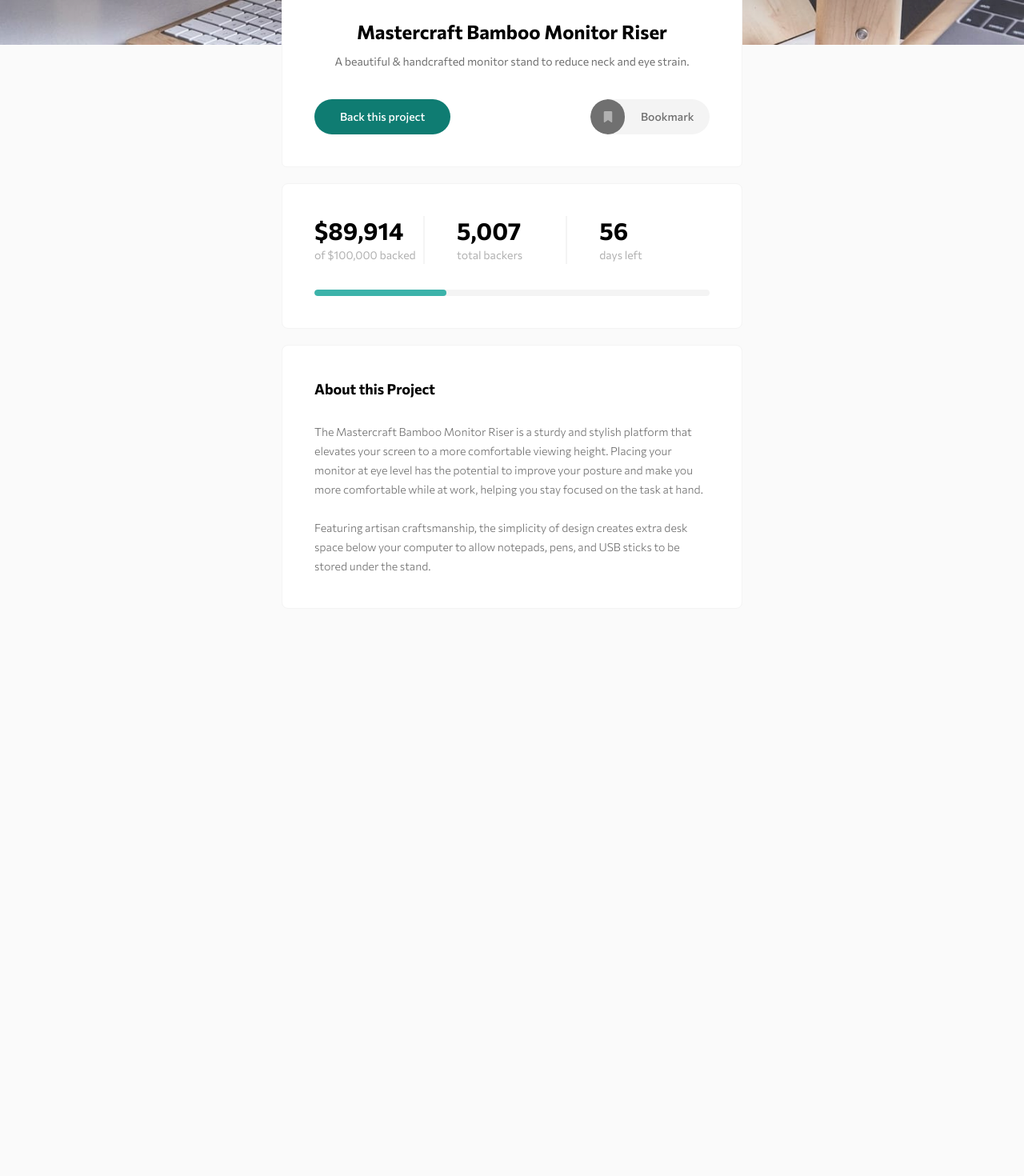
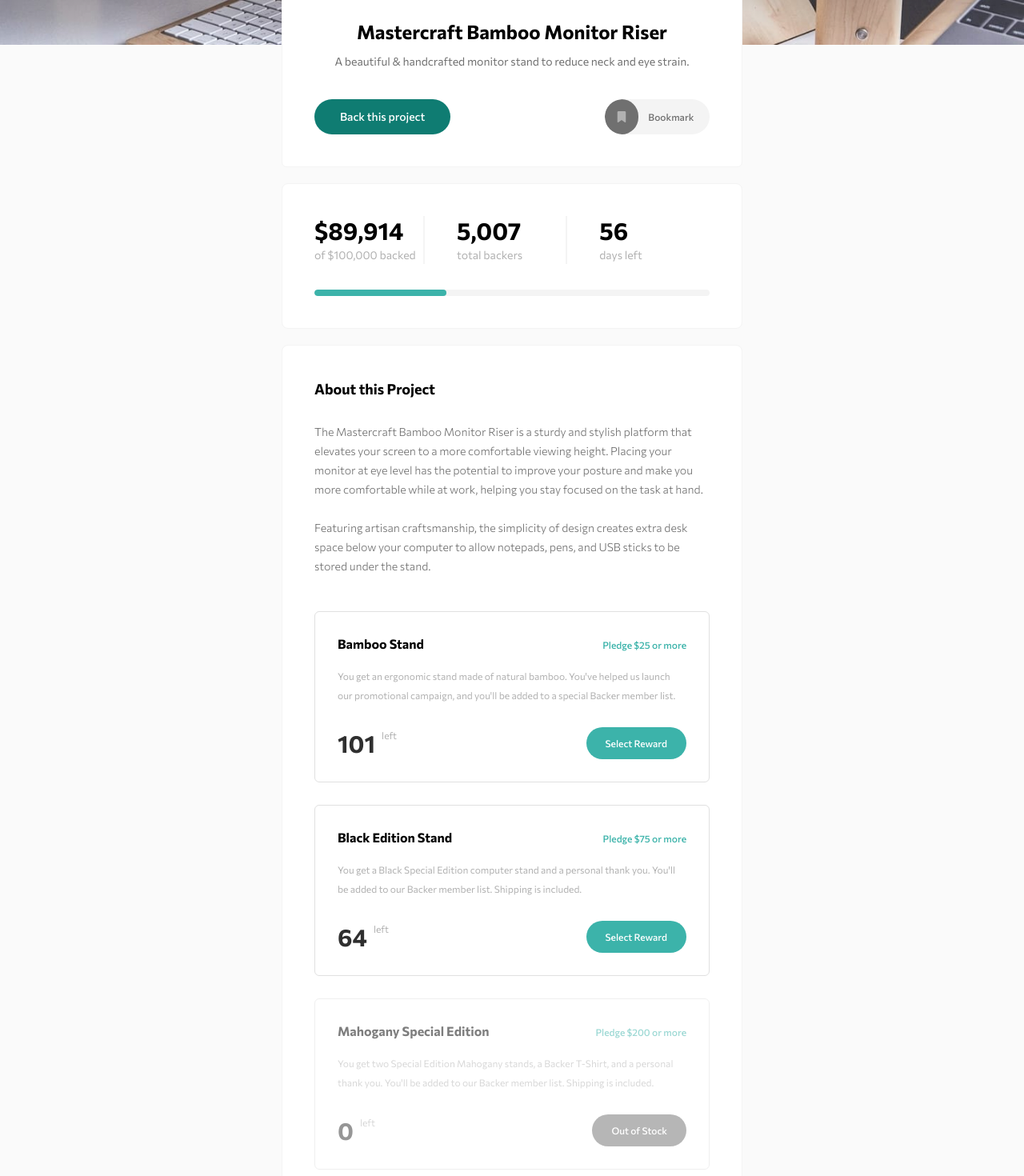
Before and after one commit to vansh2308/mastercraft-crowdfund, a React (Vite) app: page / in a window 1280 px wide. Shown: the part 300-1770 px from the top of the page at 80% size. Before the commit the page ends 1101 px from the top, so only its background shows below. Built offline with nearby package versions, Linux system fonts and the light colour scheme.

Commit message:
Make reward tile, dynmaic data and styles

```diff
--- a/src/App.jsx
+++ b/src/App.jsx
@@ -3,6 +3,7 @@ import About from './components/About'
 import Header from './components/Header'
 import Hero from './components/Hero'
 import Stats from './components/Stats'
+
 
 
 function App() {
--- a/src/components/About.jsx
+++ b/src/components/About.jsx
@@ -1,12 +1,28 @@
 
-export default function About(){
-    return(
+import { useEffect } from "react"
+import rewardData from "./../rewardData.json"
+import RewardTile from "./RewardTile";
+
+
+export default function About() {
+    useEffect(() => {
+        console.log(rewardData);
+    }, [])
+
+    return (
         <div className="w-full h-fit bg-white border-greywhite border-[1px] rounded-lg min-h-40 p-10">
             <h3 className="font-bold text-lg mb-7">About this Project</h3>
-            <p className="text-dgrey font-light text-sm leading-6">
-            The Mastercraft Bamboo Monitor Riser is a sturdy and stylish platform that elevates your screen to a more comfortable viewing height. Placing your monitor at eye level has the potential to improve your posture and make you more comfortable while at work, helping you stay focused on the task at hand. <br/><br/> Featuring artisan craftsmanship, the simplicity of design creates extra desk space below your computer to allow notepads, pens, and USB sticks to be stored under the stand.
+            <p className="text-dgrey font-light text-sm leading-6 pb-4">
+                The Mastercraft Bamboo Monitor Riser is a sturdy and stylish platform that elevates your screen to a more comfortable viewing height. Placing your monitor at eye level has the potential to improve your posture and make you more comfortable while at work, helping you stay focused on the task at hand. <br /><br /> Featuring artisan craftsmanship, the simplicity of design creates extra desk space below your computer to allow notepads, pens, and USB sticks to be stored under the stand.
+            </p>
 
-            </p>
+            {
+                rewardData.map((reward, key) => {
+                    return(
+                        <RewardTile reward={reward} />
+                    )
+                })
+            }
 
         </div>
     )
--- a/src/components/Hero.jsx
+++ b/src/components/Hero.jsx
@@ -1,11 +1,17 @@
 
+import { useEffect, useState } from "react";
 import logoMastercraft from "./../assets/logo-mastercraft.svg"
 import { FaBookmark } from "react-icons/fa6";
 
-export default function Hero(){
-    return(
+export default function Hero() {
+    const [bookMarked, setBookmarked] = useState(false)
+    useEffect(() => {
+        console.log(bookMarked);
+    }, [bookMarked])
+
+    return (
         <div className="w-full bg-white h-max border-greywhite rounded-md border-[1px] relative overflow-visible p-10 text-center">
-            <img src={logoMastercraft} className="w-14 absolute top-0 left-1/2 -translate-x-1/2 -translate-y-1/2" alt="logo-mc"/>
+            <img src={logoMastercraft} className="w-14 absolute top-0 left-1/2 -translate-x-1/2 -translate-y-1/2" alt="logo-mc" />
 
             <h1 className="font-bold text-2xl mt-4 mb-2">Mastercraft Bamboo Monitor Riser</h1>
             <span className="font-normal text-dgrey text-sm">A beautiful & handcrafted monitor stand to reduce neck and eye strain.</span>
@@ -14,11 +20,18 @@ export default function Hero(){
                     Back this project
                 </button>
 
-                <button className="flex gap-5 items-center rounded-full bg-greywhite text-dgrey text-sm font-medium ">
-                    <div className="h-full text-lgrey aspect-square p-3 bg-dgrey rounded-full flex items-center justify-center">
+                <button
+                    className="flex gap-3 items-center rounded-full bg-greywhite text-dgrey text-sm font-medium "
+                    onClick={() => setBookmarked(!bookMarked)}
+                    style={bookMarked ? { backgroundColor: "#00c1ae2e", color: "#0f7c72" } : {}}
+                >
+                    <div
+                        className="h-full text-lgrey aspect-square p-3 bg-dgrey rounded-full flex items-center justify-center"
+                        style={bookMarked ? { backgroundColor: "#0f7c72", color: "#fff" } : {}}
+                    >
                         <FaBookmark />
                     </div>
-                    <span className="pr-6">Bookmark</span>
+                    <span className="pr-6 text-xs font-medium"> { bookMarked ? "Bookmarked" : "Bookmark" } </span>
                 </button>
 
             </div>
--- /dev/null
+++ b/src/components/RewardTile.jsx
@@ -0,0 +1,34 @@
+
+import { useEffect } from "react"
+
+export default function RewardTile({ reward }){
+    return(
+        <div
+        className="w-full border-[1px] border-lgrey/40 h-fit p-7 mt-7 rounded-md"
+        style={ !reward.qtyLeft ? {opacity: "0.5" } : {} }
+        >
+            <div className="flex w-full justify-between items-baseline">
+                <h4 className="font-bold text-md "> {reward.name} </h4>
+                <p className="text-xs font-medium  text-lgreen">Pledge ${reward.minPrice} or more</p>
+            </div>
+
+            <p className="mt-4 text-xs text-lgrey leading-6 font-normal"> {reward.details} </p>
+
+            <div className="w-full flex justify-between mt-7 items-center">
+                <div className="flex gap-2 ">
+                    <h2 className="font-bold text-3xl align-middle text-black">{reward.qtyLeft}</h2>
+                    <span className="text-xs text-lgrey">left</span>
+                </div>
+
+                <button
+                className="bg-lgreen px-6 py-3 rounded-full text-xs text-white font-medium hover:bg-green"
+                style={ !reward.qtyLeft ? {backgroundColor: "#707070"} : {} }
+                >
+                    { reward.qtyLeft ?  "Select Reward": "Out of Stock"}
+                </button>
+
+            </div>
+
+        </div>
+    )
+}
--- /dev/null
+++ b/src/rewardData.json
@@ -0,0 +1,21 @@
+
+[
+    {
+        "name": "Bamboo Stand",
+        "minPrice": 25,
+        "details": "You get an ergonomic stand made of natural bamboo. You've helped us launch our promotional campaign, and you'll be added to a special Backer member list.",
+        "qtyLeft": 101
+    },
+    {
+        "name": "Black Edition Stand",
+        "minPrice": 75,
+        "details": "You get a Black Special Edition computer stand and a personal thank you. You'll be added to our Backer member list. Shipping is included.",
+        "qtyLeft": 64
+    },
+    {
+        "name": "Mahogany Special Edition",
+        "minPrice": 200,
+        "details": "You get two Special Edition Mahogany stands, a Backer T-Shirt, and a personal thank you. You'll be added to our Backer member list. Shipping is included.",
+        "qtyLeft": 0
+    }
+]
```
Also changed, not shown: src/App.css (line endings or trailing spaces).
